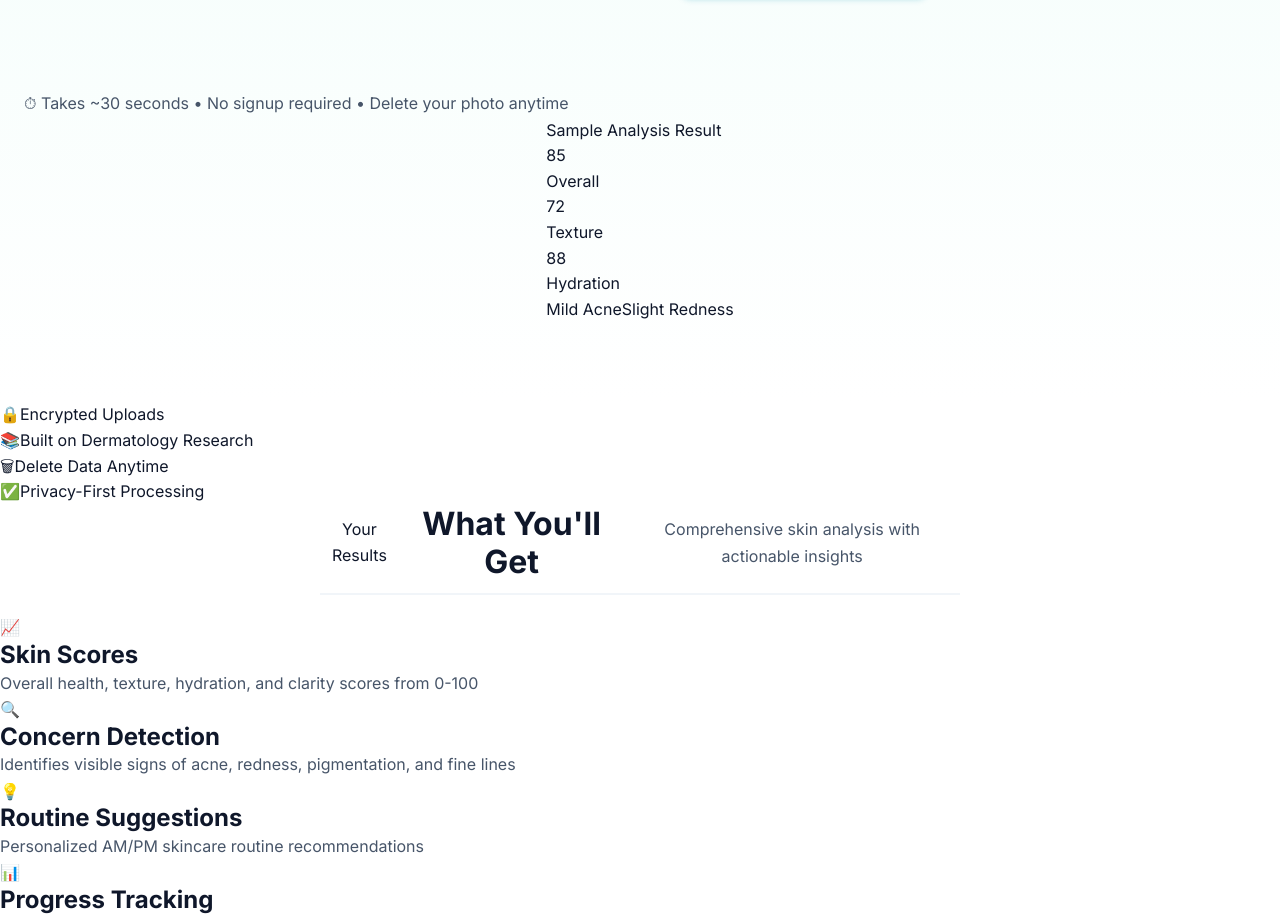
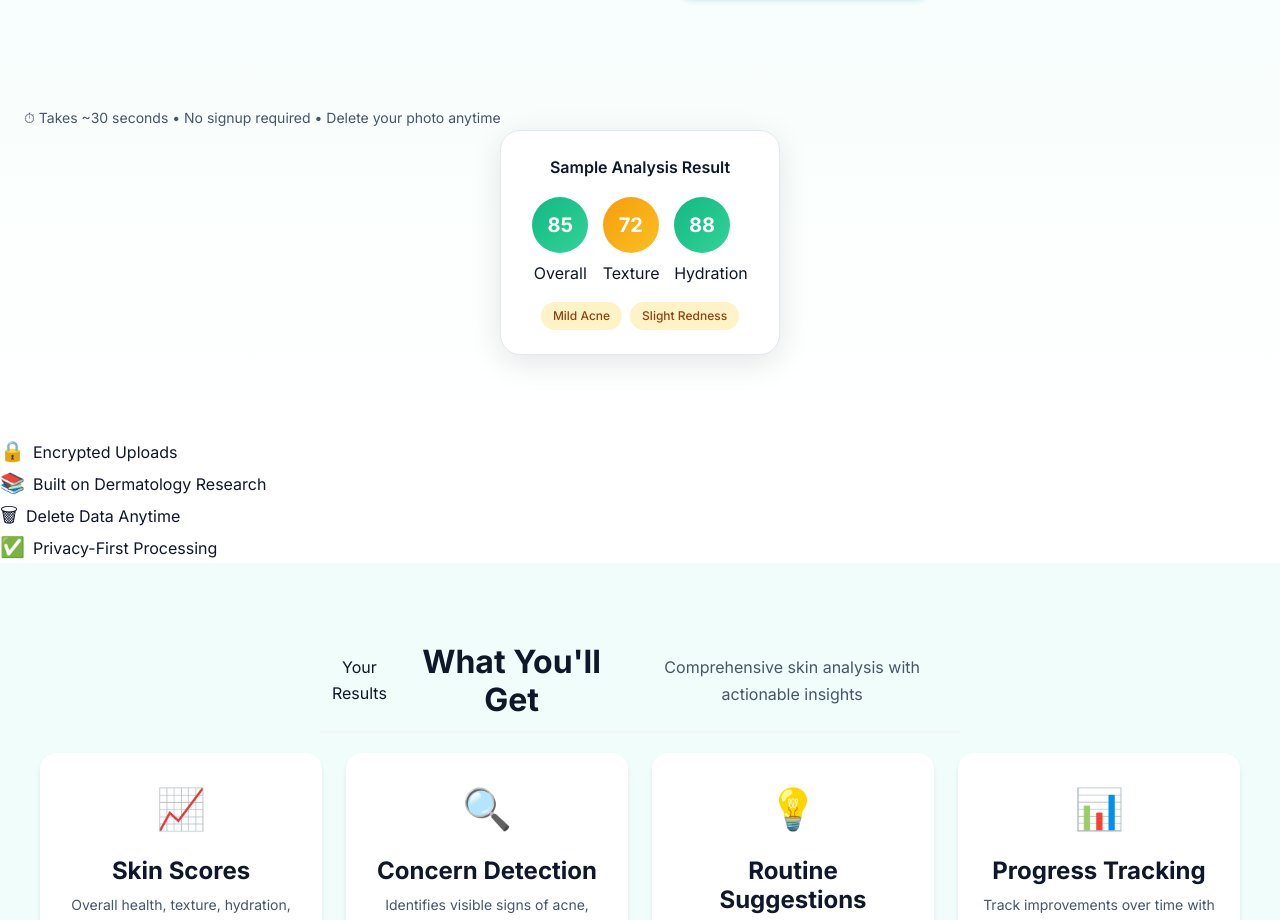
Before and after one commit to himprapatel-rgb/ai-skincare-intelligence-system, a React (Vite) app in the folder frontend/: page / in a window 1280 px wide. Shown: the part 466-1386 px from the top of the page. Built offline with nearby package versions, Linux system fonts and the light colour scheme; no server answers.

Commit message:
Add CSS for new homepage sections: sample preview, results grid, reassurance text

```diff
--- a/frontend/src/pages/HomePage.css
+++ b/frontend/src/pages/HomePage.css
@@ -638,3 +638,173 @@
     grid-template-columns: 1fr;
   }
 }
+
+
+/* NEW STYLES FOR UPDATED HOMEPAGE */
+
+/* Hero reassurance text */
+.hero-reassurance {
+  font-size: 0.875rem;
+  color: var(--text-gray);
+  margin-top: 16px;
+}
+
+/* Sample Report Preview in Hero */
+.hero-visual {
+  flex: 1;
+  display: flex;
+  justify-content: center;
+  align-items: center;
+}
+
+.sample-report-preview {
+  background: white;
+  border-radius: 20px;
+  padding: 24px;
+  box-shadow: 0 8px 32px rgba(0, 0, 0, 0.1);
+  border: 1px solid var(--border);
+  min-width: 280px;
+}
+
+.preview-header {
+  font-weight: 600;
+  color: var(--text-dark);
+  margin-bottom: 16px;
+  text-align: center;
+}
+
+.preview-scores {
+  display: flex;
+  justify-content: space-around;
+  margin-bottom: 16px;
+}
+
+.score-item {
+  text-align: center;
+}
+
+.score-circle {
+  width: 56px;
+  height: 56px;
+  border-radius: 50%;
+  display: flex;
+  align-items: center;
+  justify-content: center;
+  font-weight: 700;
+  font-size: 1.25rem;
+  color: white;
+  margin-bottom: 8px;
+}
+
+.score-circle.good {
+  background: linear-gradient(135deg, #10b981, #34d399);
+}
+
+.score-circle.medium {
+  background: linear-gradient(135deg, #f59e0b, #fbbf24);
+}
+
+.preview-concerns {
+  display: flex;
+  gap: 8px;
+  justify-content: center;
+}
+
+.concern-badge {
+  padding: 4px 12px;
+  background: #fef3c7;
+  color: #92400e;
+  border-radius: 20px;
+  font-size: 0.75rem;
+  font-weight: 500;
+}
+
+/* Trust badges safer version */
+.badge-icon-trust {
+  font-size: 1.25rem;
+  margin-right: 8px;
+}
+
+/* Results Preview Section */
+.results-preview {
+  padding: 80px 24px;
+  background: var(--bg-light);
+}
+
+.results-grid {
+  display: grid;
+  grid-template-columns: repeat(4, 1fr);
+  gap: 24px;
+  max-width: 1200px;
+  margin: 0 auto;
+}
+
+.result-card {
+  background: white;
+  border-radius: 16px;
+  padding: 24px;
+  text-align: center;
+  box-shadow: var(--shadow);
+  transition: transform 0.3s ease;
+}
+
+.result-card:hover {
+  transform: translateY(-4px);
+}
+
+.result-icon {
+  font-size: 2.5rem;
+  margin-bottom: 16px;
+}
+
+.result-card h3 {
+  color: var(--text-dark);
+  margin-bottom: 8px;
+}
+
+.result-card p {
+  color: var(--text-gray);
+  font-size: 0.875rem;
+  line-height: 1.6;
+}
+
+/* Step tips */
+.step-tips {
+  display: flex;
+  flex-direction: column;
+  gap: 4px;
+  margin-top: 12px;
+  font-size: 0.75rem;
+  color: var(--text-gray);
+}
+
+/* CTA reassurance */
+.cta-reassurance {
+  font-size: 0.875rem;
+  color: var(--text-light);
+  margin-top: 16px;
+}
+
+/* Footer disclaimer */
+.disclaimer {
+  font-size: 0.75rem;
+  color: var(--text-light);
+  margin-top: 8px;
+}
+
+/* Responsive for new sections */
+@media (max-width: 768px) {
+  .results-grid {
+    grid-template-columns: repeat(2, 1fr);
+  }
+
+  .hero-visual {
+    display: none;
+  }
+}
+
+@media (max-width: 480px) {
+  .results-grid {
+    grid-template-columns: 1fr;
+  }
+}
```
